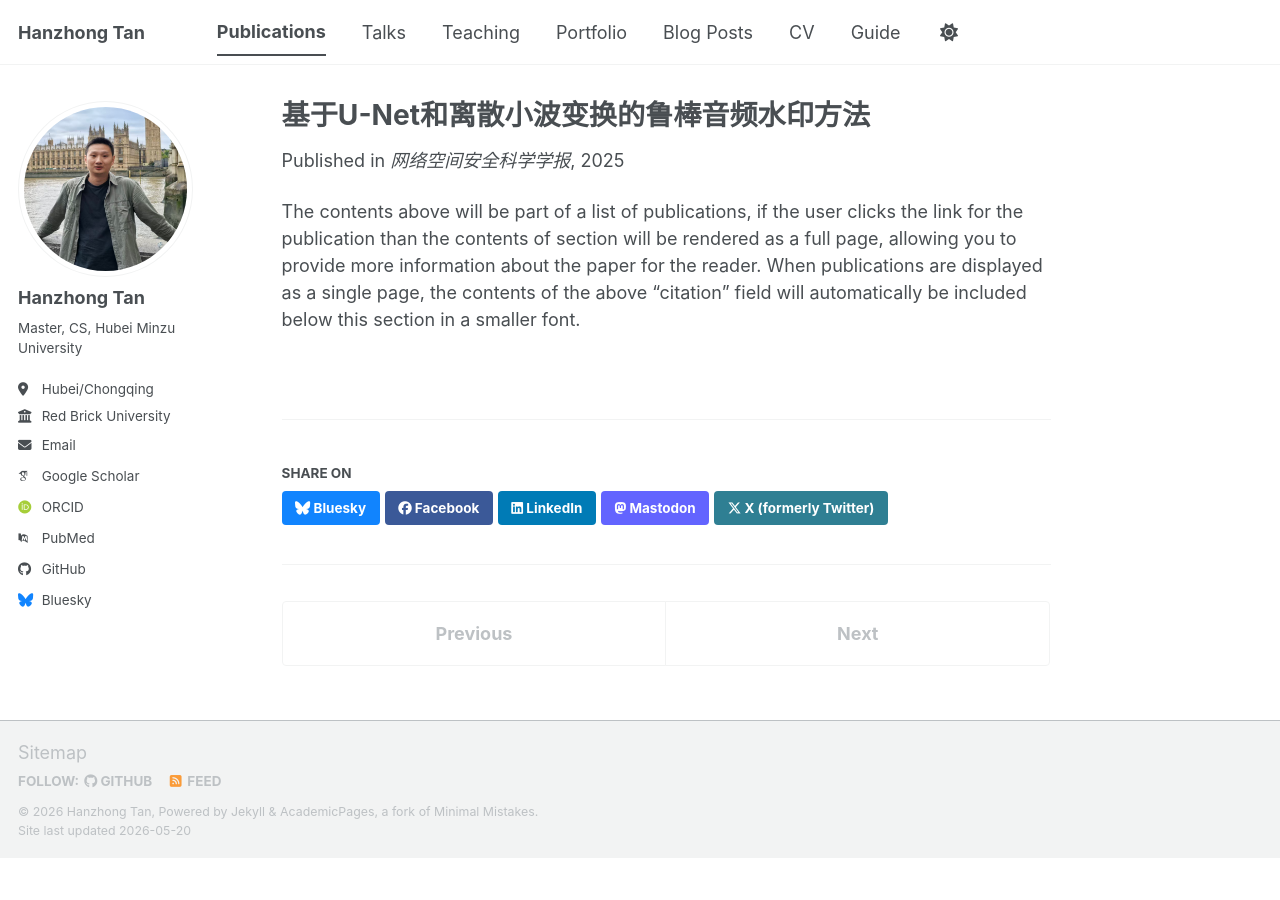
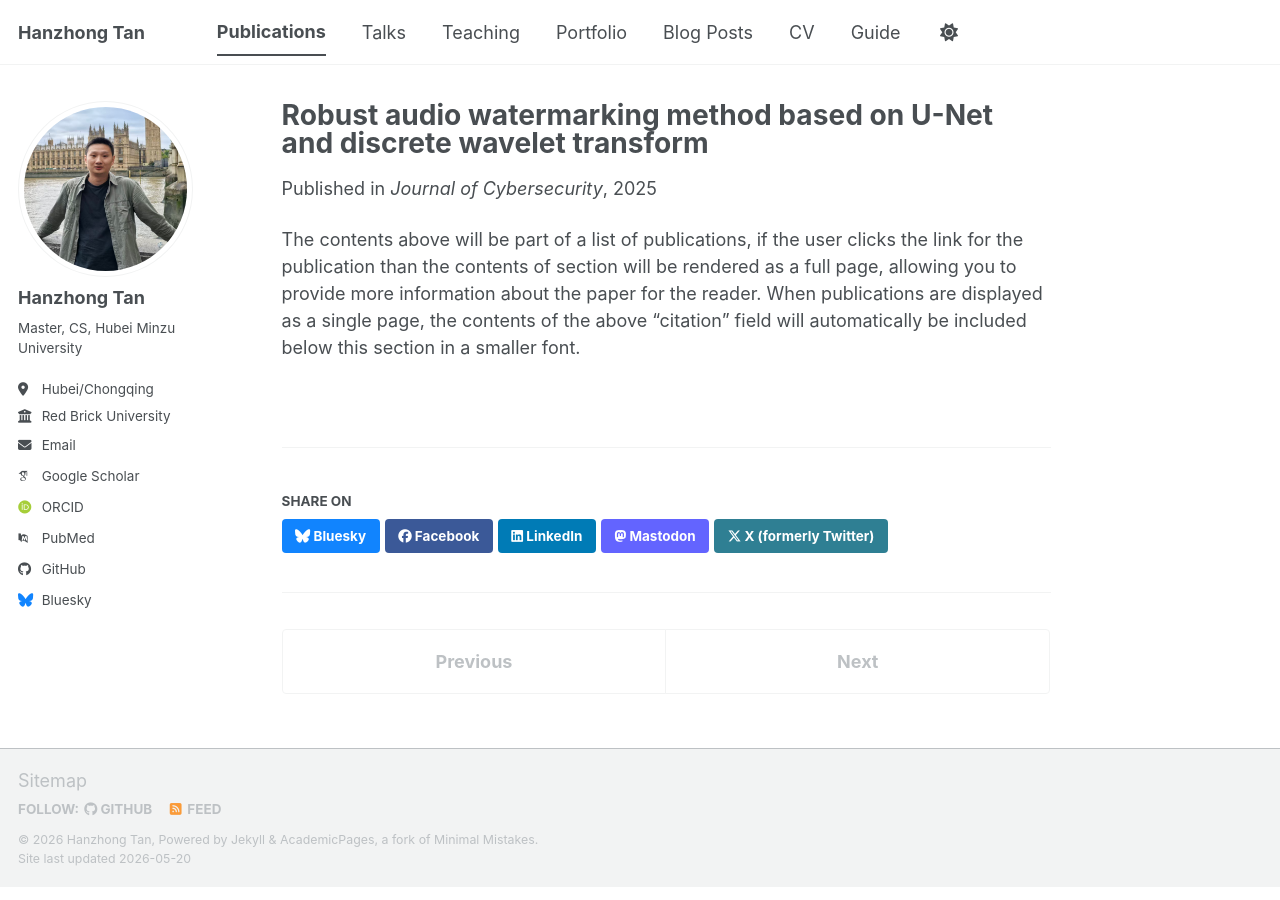
Before and after one commit to liangjiaxiaoqi/liangjiaxiaoqi.github.io, a Jekyll site: the page built from _publications/2025-06-15-paper-title-Robust audio watermarking method based on U-Net and discrete wavelet transform-number-3.md, in a window 1280 px wide. Built offline with Jekyll 4.4.1, drawn with Linux system fonts in a browser that asks for light colours; some web fonts are replaced; a script bundle is joined from its source files by our own code; library files that are not in the unit come from our copies.

Commit message:
Update and rename 2025-06-15-paper-title-number-3.md to 2025-06-15-paper-title-Robust audio watermarking method based on U-Net and discrete wavelet transform-number-3.md

```diff
--- a/_publications/2025-06-15-paper-title-number-3.md
+++ b/_publications/2025-06-15-paper-title-Robust audio watermarking method based on U-Net and discrete wavelet transform-number-3.md
@@ -1,11 +1,11 @@
 ---
-title: "基于U-Net和离散小波变换的鲁棒音频水印方法"
+title: "Robust audio watermarking method based on U-Net and discrete wavelet transform"
 collection: publications
 category: manuscripts
 #permalink: /publication/2015-10-01-paper-title-number-3
-excerpt: 'Authors: 文双兵; 张齐山; **谭寒钟**; 胡涛; 李军'#'This paper is about the number 3. The number 4 is left for future work.'
+excerpt: 'Authors: Shuangbing Wen; Qishan Zhang; **Hanzhong Tan**; Tao Hu; Jun Li'#'This paper is about the number 3. The number 4 is left for future work.'
 date: 2025-06-15
-venue: '网络空间安全科学学报'
+venue: 'Journal of Cybersecurity'
 #slidesurl: 'https://academicpages.github.io/files/slides3.pdf'
 #paperurl: 'https://academicpages.github.io/files/paper3.pdf'
 #citation: 'Your Name, You. (2015). &quot;Paper Title Number 3.&quot; <i>Journal 1</i>. 1(3).'
```
